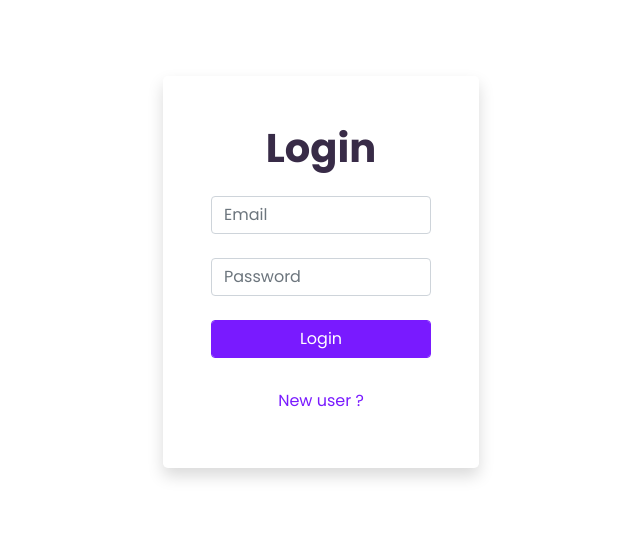
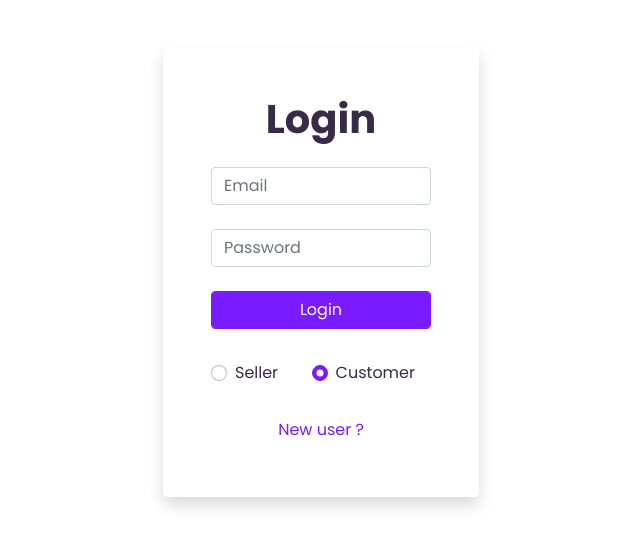
Before and after one commit to akyadavhere/shoprecords-v2, a React (Create React App) app: page /login in a window 1280 px wide. Shown: the part 128-674 px from the top of the page, without its empty margins (319-959 px from the left). Built offline with nearby package versions, Linux system fonts and the light colour scheme.

Commit message:
added radio buttons for destination selection after login

```diff
--- a/src/pages/Login.js
+++ b/src/pages/Login.js
@@ -39,7 +39,6 @@ export default function Login() {
 
 
    const handleSubmit = e => {
-
 		e.preventDefault()
 
       var user = {
@@ -54,15 +53,15 @@ export default function Login() {
             window.localStorage.setItem("token",JSON.stringify(res.data))
             API.defaults.headers.common["Authorization"] = `Bearer ${JSON.parse(window.localStorage.getItem("token")).access}`
 
-            navigate("/seller")
+            e.target[3].checked ? navigate("/seller") : navigate("/customer")
+            loginForm.current.reset()
          }
       }).catch(res => {
          console.log("error in post request to token",res)
          var toast = new ToastClass(toastRef.current)
          toast.show()
+         loginForm.current.reset()
       })
-
-      loginForm.current.reset()
 	}
 
   return (
@@ -86,6 +85,20 @@ export default function Login() {
 
                   <input className="form-control btn-primary text-white mb-4" type="submit" value="Login"/>
 
+                  <div className="d-flex flex-row justify-content-between mb-4 mt-2">
+
+                     <div className="form-check form-check-inline">
+                        <input className="form-check-input" type="radio" name="radio" id="radio1" value={2}/>
+                        <label className="form-check-label" htmlFor="radio1"> Seller </label>
+                     </div>
+
+                     <div className="form-check form-check-inline">
+                        <input className="form-check-input" type="radio" name="radio" id="radio2" value={5} defaultChecked/>
+                        <label className="form-check-label" htmlFor="radio2"> Customer </label>
+                     </div>
+
+                  </div>
+
                </form>
 
                <button className="btn btn-link text-decoration-none" onClick={() => navigate("/signup")}> New user ? </button>
```
